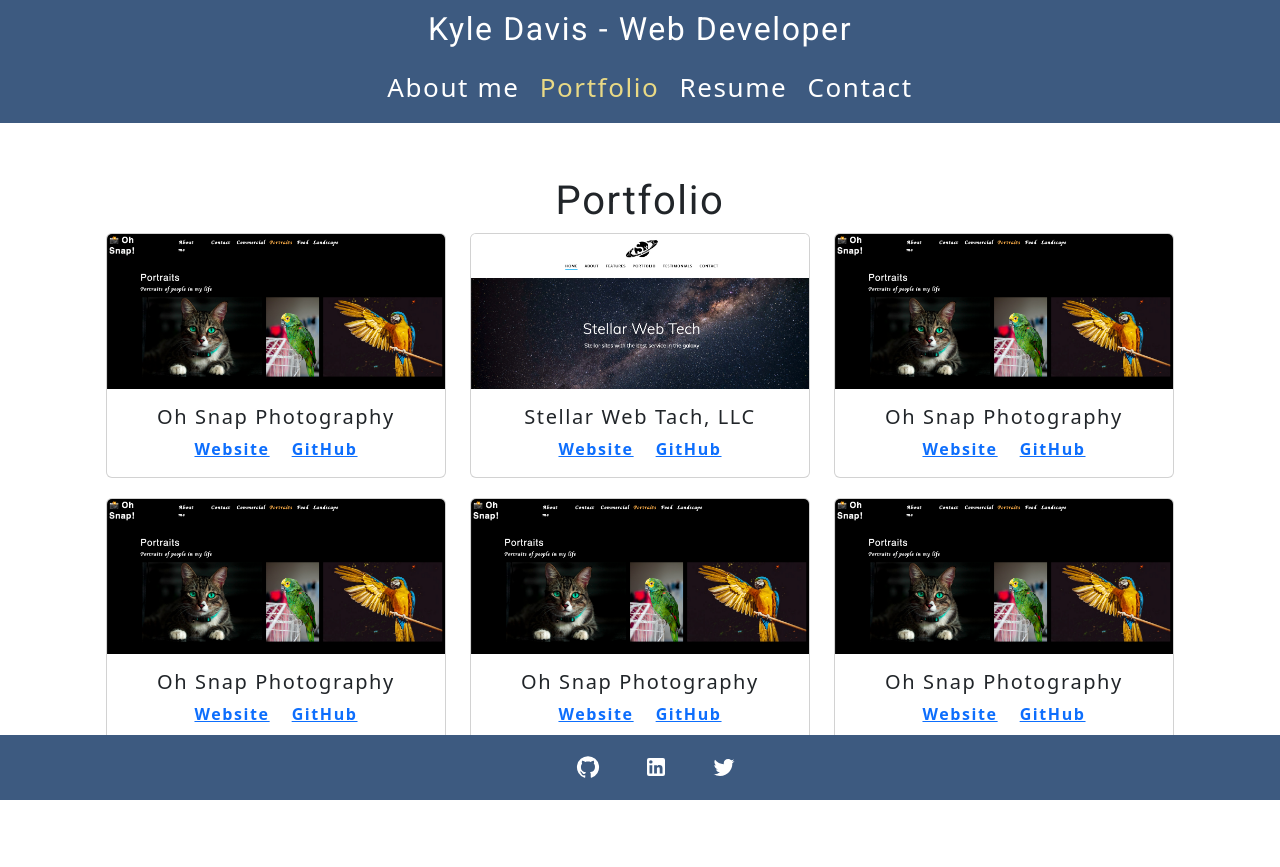
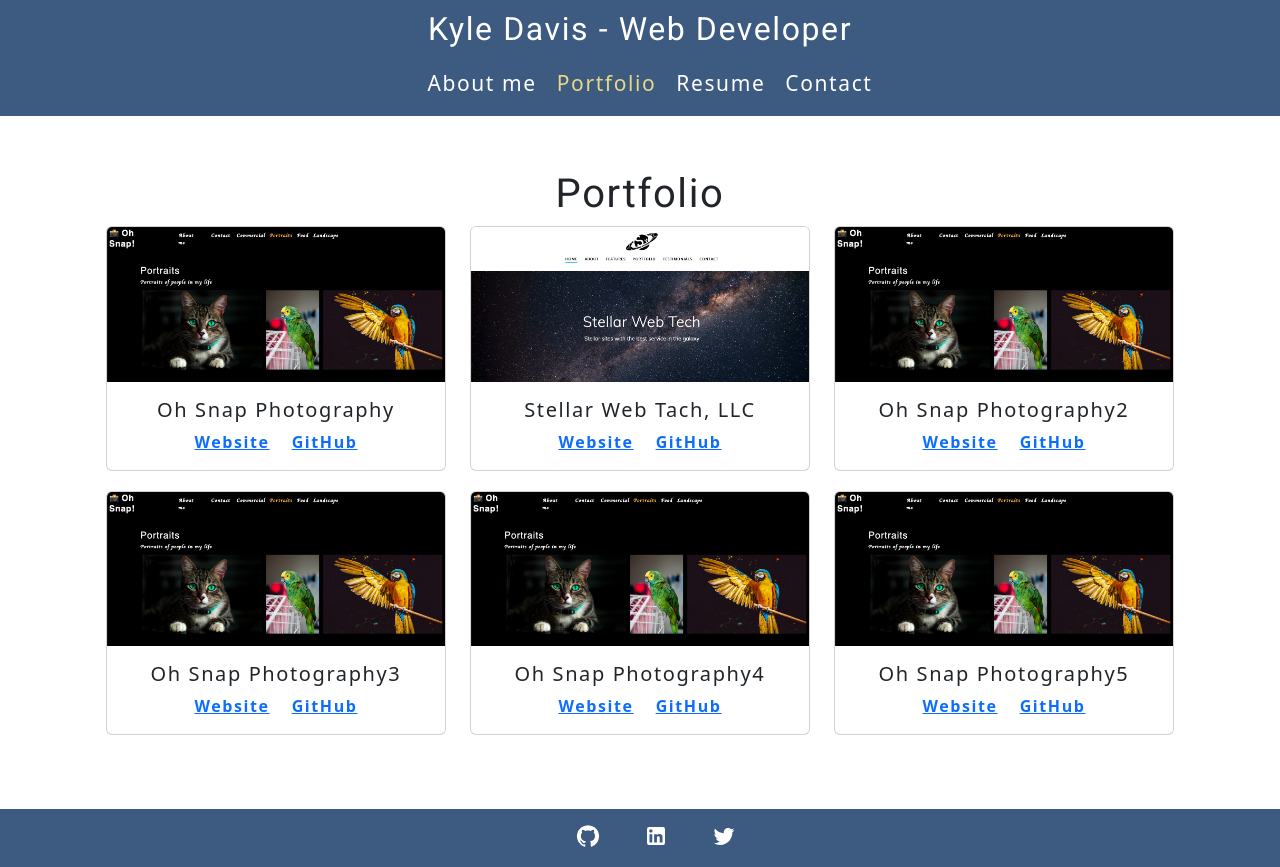
Before and after one commit to kyledaviswx/Portfolio, a React (Create React App) app: page / in a window 1280 px wide. Both pictures are taken after a click on the item "Portfolio". Before the commit the page ends 817 px from the top, so only its background shows below. Built offline with nearby package versions, Linux system fonts and the light colour scheme.

Commit message:
Modified project component to be rendered multiple times within the portfolio component. Some small css styling as well.

```diff
--- a/src/App.css
+++ b/src/App.css
@@ -14,7 +14,7 @@
   flex-direction: column;
   align-items: center;
   justify-content: center;
-  font-size: calc(10px + 2vmin);
+  font-size: calc(5px + 2vmin);
   color: white;
 }
 
--- a/src/App.js
+++ b/src/App.js
@@ -1,7 +1,7 @@
 import React, { useState } from 'react';
 import Header from './components/Header';
 import About from './components/About';
-import Project from './components/Project';
+import Portfolio from './components/Portfolio';
 import Contact from './components/Contact';
 import Footer from './components/Footer';
 import Resume from './components/Resume';
@@ -10,6 +10,7 @@
 import '@fontsource/roboto/400.css';
 
 function App() {
+  // Set up categories as "pages" for the site
   const [categories] = useState([
     { name: 'About me' },
     { name: 'Portfolio' },
@@ -17,20 +18,24 @@
     { name: 'Contact' }
   ]);
 
+  // Set up the state for the currently selected category
   const [currentCategory, setCurrentCategory] = useState(categories[0]);
 
+  // return content using separate components
   return (
     <div className="App">
+      {/* Pass down categories and states to header so navigation can use them */}
       <Header
         categories={categories}
         setCurrentCategory={setCurrentCategory}
         currentCategory={currentCategory}
       ></Header>
       <main>
+        {/* conditionally show the current category based on which one is selected */}
         {(() => {
           switch (currentCategory.name) {
             case 'Portfolio':
-              return <Project></Project>
+              return <Portfolio></Portfolio>
             case 'Resume':
               return <Resume></Resume>
             case 'Contact':
--- a/src/components/About/index.js
+++ b/src/components/About/index.js
@@ -4,8 +4,8 @@
 import Row from 'react-bootstrap/Row';
 import Col from 'react-bootstrap/Col';
 
+// imported bootstrap components for layouts
 function About() {
-
   return (
     <Container>
       <Row>
--- a/src/components/Footer/index.js
+++ b/src/components/Footer/index.js
@@ -3,6 +3,7 @@
 import LinkedInIcon from '@mui/icons-material/LinkedIn';
 import TwitterIcon from '@mui/icons-material/Twitter';
 
+// importing icons from mui icons material for improved style over just text links
 function Footer() {
   return (
     <footer className="App-footer flex-row px-1">
--- a/src/components/Header/index.js
+++ b/src/components/Header/index.js
@@ -1,6 +1,7 @@
 import React from 'react'
 import Navigation from '../Navigation';
 
+// props are passed from App.js for category state. This is then passed through to the Nav component to use to manage states.
 function Header(props) {
   return (
     <header data-testid="header" className="App-header px-1">
--- a/src/components/Navigation/index.js
+++ b/src/components/Navigation/index.js
@@ -1,12 +1,15 @@
 import React, { useEffect } from 'react';
 
+// Nav gets props passed down from Header component, which is from App.js.
 function Navigation(props) {
+  // destructure props to set constants for each item
   const {
     categories = [],
     setCurrentCategory,
     currentCategory
   } = props.props;
 
+  // changes the browser tab and doc title to current category
   useEffect(() => {
     document.title = currentCategory.name;
   }, [currentCategory]);
@@ -14,6 +17,7 @@
   return (
     <nav>
       <ul className="flex-row">
+        {/* Map categories to create each list item. Set the current category to be active via css.  */}
         {categories.map((category) => (
           <li
             className={`mx-1 ${currentCategory.name === category.name && 'navActive'
@@ -21,6 +25,7 @@
             key={category.name}
           >
             <span
+              // When a category is clicked, set to the active category
               onClick={() => {
                 setCurrentCategory(category);
               }}
--- /dev/null
+++ b/src/components/Portfolio/index.js
@@ -0,0 +1,63 @@
+import React, { useState } from 'react';
+import Project from '../../components/Project';
+import Container from 'react-bootstrap/Container';
+import Row from 'react-bootstrap/Row';
+import Col from 'react-bootstrap/Col';
+
+// importing bootstrap components to use for layout
+function Portfolio() {
+  const [websites] = useState([
+    {
+      name: 'Oh Snap Photography',
+      image_name: 'oh_snap',
+      url: 'https://kyledaviswx.github.io/react_photo_app/',
+      github_url: 'https://github.com/kyledaviswx/react_photo_app'
+    },
+    {
+      name: 'Stellar Web Tach, LLC',
+      image_name: 'stellar',
+      url: 'https://stellarwebtech.com/',
+      github_url: 'https://github.com/kyledaviswx/react_photo_app'
+    },
+    {
+      name: 'Oh Snap Photography2',
+      image_name: 'oh_snap',
+      url: 'https://kyledaviswx.github.io/react_photo_app/',
+      github_url: 'https://github.com/kyledaviswx/react_photo_app'
+    },
+    {
+      name: 'Oh Snap Photography3',
+      image_name: 'oh_snap',
+      url: 'https://kyledaviswx.github.io/react_photo_app/',
+      github_url: 'https://github.com/kyledaviswx/react_photo_app'
+    },
+    {
+      name: 'Oh Snap Photography4',
+      image_name: 'oh_snap',
+      url: 'https://kyledaviswx.github.io/react_photo_app/',
+      github_url: 'https://github.com/kyledaviswx/react_photo_app'
+    },
+    {
+      name: 'Oh Snap Photography5',
+      image_name: 'oh_snap',
+      url: 'https://kyledaviswx.github.io/react_photo_app/',
+      github_url: 'https://github.com/kyledaviswx/react_photo_app'
+    },
+  ]);
+
+  // in the return function, loop through the array of sites above and import a Project component for each.
+  return (
+    <Container className="my-1" >
+      <Row>
+        <Col><h1 id="about">Portfolio</h1></Col>
+      </Row>
+      <Row>
+        {websites.map((site, index) => {
+          return <Project key={index} index={index} site={site} />
+        })}
+      </Row>
+    </Container >
+  )
+}
+
+export default Portfolio
--- a/src/components/Project/index.js
+++ b/src/components/Project/index.js
@@ -1,58 +1,18 @@
-import React, { useState } from 'react';
-import Container from 'react-bootstrap/Container';
-import Row from 'react-bootstrap/Row';
+import React from 'react';
 import Col from 'react-bootstrap/Col';
 import Card from 'react-bootstrap/Card';
 
-function Project() {
-  const [websites] = useState([
-    {
-      name: 'Oh Snap Photography',
-      image_name: 'oh_snap',
-      url: 'https://kyledaviswx.github.io/react_photo_app/',
-      github_url: 'https://github.com/kyledaviswx/react_photo_app'
-    },
-    {
-      name: 'Stellar Web Tach, LLC',
-      image_name: 'stellar',
-      url: 'https://stellarwebtech.com/',
-      github_url: 'https://github.com/kyledaviswx/react_photo_app'
-    },
-    {
-      name: 'Oh Snap Photography',
-      image_name: 'oh_snap',
-      url: 'https://kyledaviswx.github.io/react_photo_app/',
-      github_url: 'https://github.com/kyledaviswx/react_photo_app'
-    },
-    {
-      name: 'Oh Snap Photography',
-      image_name: 'oh_snap',
-      url: 'https://kyledaviswx.github.io/react_photo_app/',
-      github_url: 'https://github.com/kyledaviswx/react_photo_app'
-    },
-    {
-      name: 'Oh Snap Photography',
-      image_name: 'oh_snap',
-      url: 'https://kyledaviswx.github.io/react_photo_app/',
-      github_url: 'https://github.com/kyledaviswx/react_photo_app'
-    },
-    {
-      name: 'Oh Snap Photography',
-      image_name: 'oh_snap',
-      url: 'https://kyledaviswx.github.io/react_photo_app/',
-      github_url: 'https://github.com/kyledaviswx/react_photo_app'
-    },
-  ]);
+// importing bootstrap components to use for layout
+function Project(props) {
+  // destructure props to use params passed in individually.
+  const {
+    index,
+    site
+  } = props;
 
   return (
-    <Container className="my-1" >
-      <Row>
-        <Col><h1 id="about">Portfolio</h1></Col>
-      </Row>
-      <Row>
-        {websites.map((site, i) => (
-          <Col xs={12} sm={12} md={4} lg={4} xl={4}>
-            <Card className='portfolio_card mx-auto'>
+    <Col data-testid={index} xs={12} sm={12} md={4} lg={4} xl={4}>
+      <Card key={index} className='portfolio_card mx-auto'>
         <Card.Img variant="top" src={require(`../../assets/images/websites/${site.image_name}.png`)} alt="Card image cap" />
         <Card.Body>
           <Card.Title>{site.name}</Card.Title>
@@ -61,9 +21,6 @@
         </Card.Body>
       </Card>
     </Col>
-        ))}
-      </Row>
-    </Container >
   )
 }
 
--- a/src/components/Resume/index.js
+++ b/src/components/Resume/index.js
@@ -5,6 +5,7 @@
 import Button from 'react-bootstrap/Button';
 import resume from "../../assets/docs/kyle_davis_resume.pdf";
 
+// importing bootstrap components to use for layout
 function Resume() {
   return (
     <Container>
--- a/src/index.css
+++ b/src/index.css
@@ -311,7 +311,6 @@
 }
 
 .App-footer {
-  position: fixed;
   bottom: 0;
   width: 100%;
 }
```
Also changed, not shown: src/components/Contact/index.js (+7 -1 lines). Lines whose indentation alone changed are shown as unchanged.
